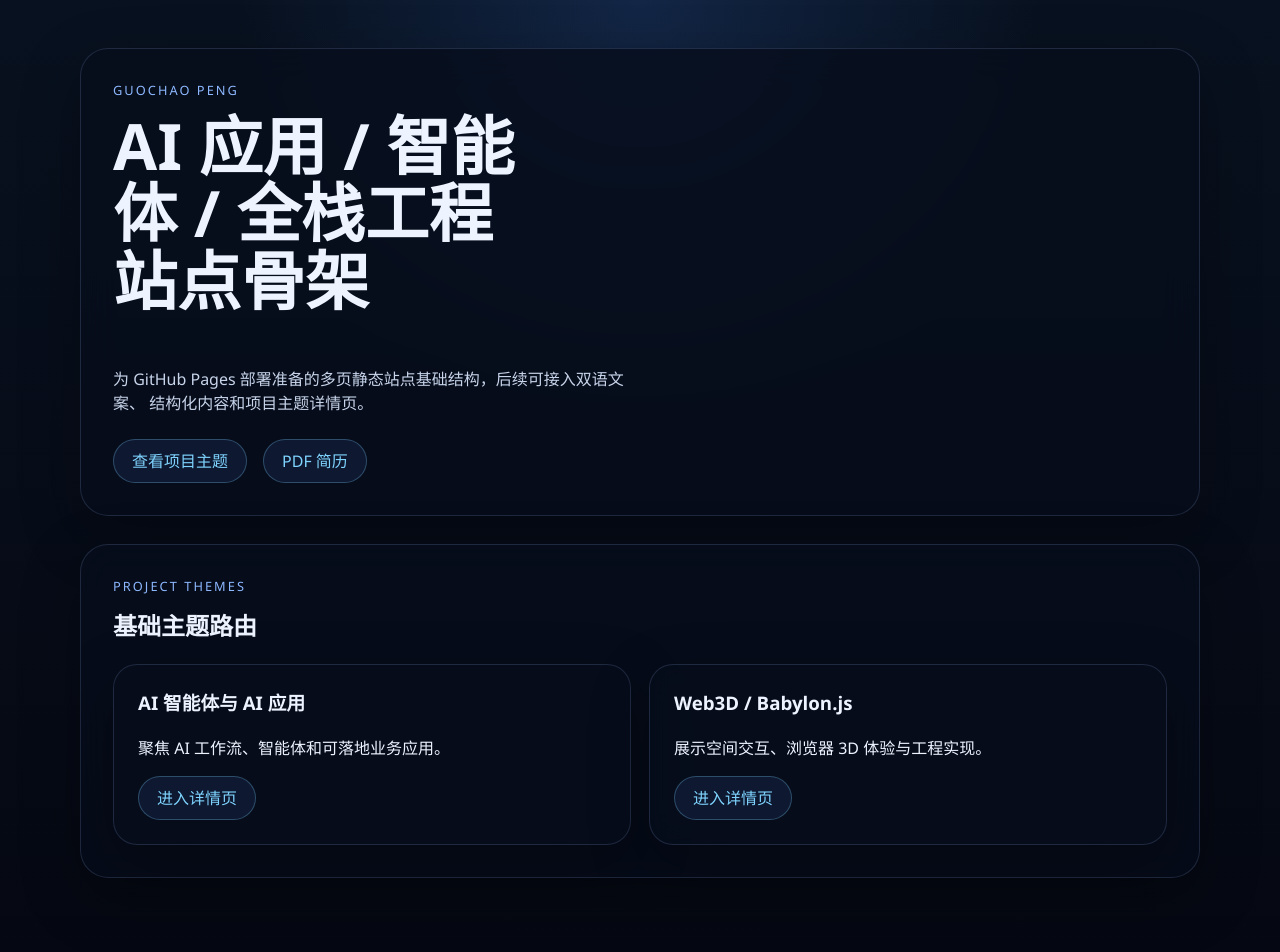
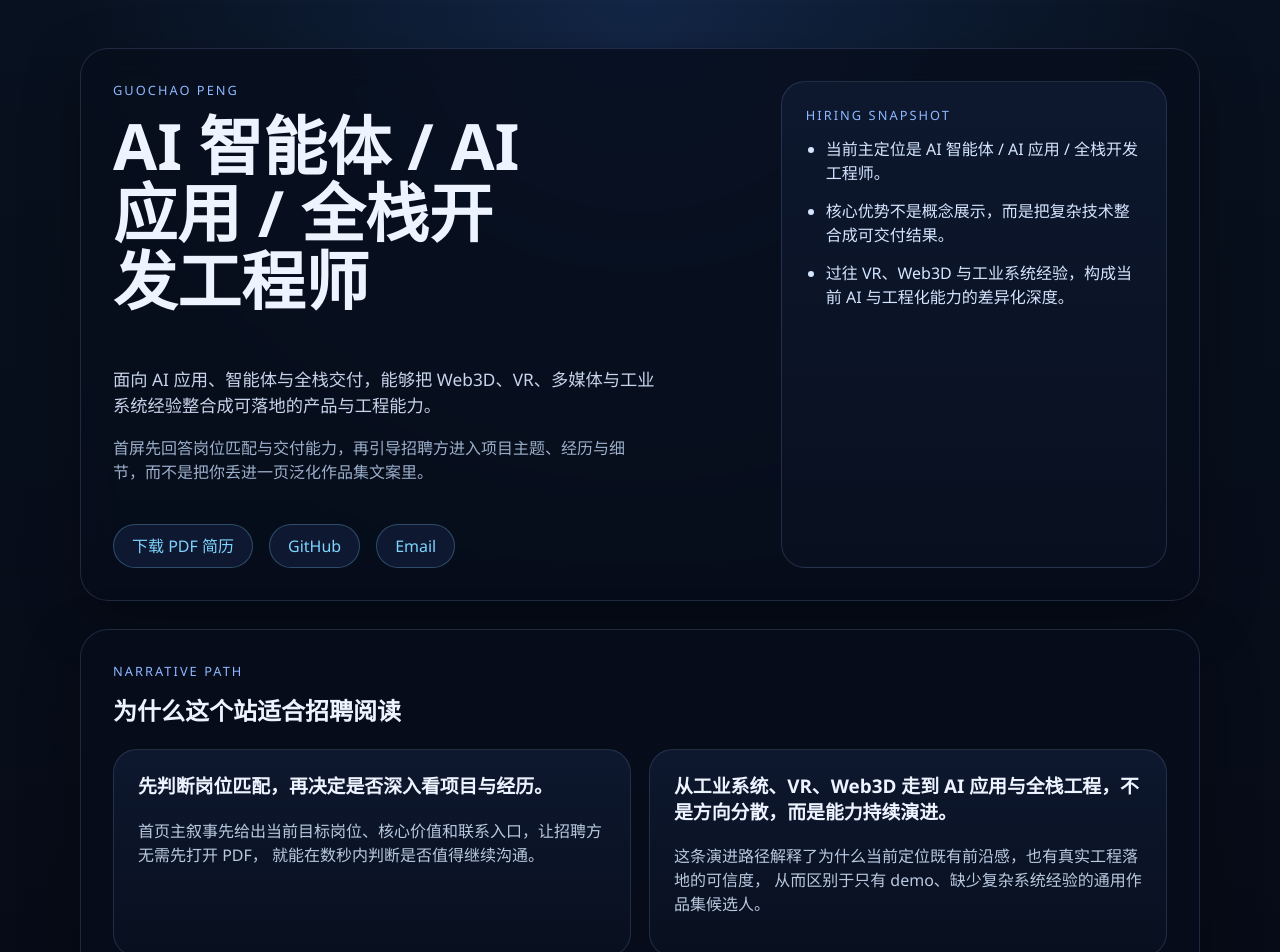
Before and after one commit to guochaopeng110-maker/personal-profile, a React (Vite) app: page / in a window 1280 px wide. Shown: the top 952 px of the page. Built offline with nearby package versions, Linux system fonts and the light colour scheme.

Commit message:
feat: deliver hiring-focused homepage narrative

```diff
--- a/src/pages/HomePage.tsx
+++ b/src/pages/HomePage.tsx
@@ -1,41 +1,91 @@
 import { Link } from "react-router-dom";
 
-const themes = [
+const themeHighlights = [
   {
     slug: "ai-agents",
     title: "AI 智能体与 AI 应用",
-    summary: "聚焦 AI 工作流、智能体和可落地业务应用。",
+    summary: "把智能体、工作流与业务场景结合成可落地的产品能力。",
   },
   {
     slug: "web3d",
     title: "Web3D / Babylon.js",
-    summary: "展示空间交互、浏览器 3D 体验与工程实现。",
+    summary: "用浏览器 3D、空间叙事和交互工程建立技术辨识度。",
   },
+];
+
+const hiringSignals = [
+  "当前主定位是 AI 智能体 / AI 应用 / 全栈开发工程师。",
+  "核心优势不是概念展示，而是把复杂技术整合成可交付结果。",
+  "过往 VR、Web3D 与工业系统经验，构成当前 AI 与工程化能力的差异化深度。",
 ];
 
 export function HomePage() {
   return (
     <main className="page-shell">
-      <section className="hero">
-        <p className="eyebrow">Guochao Peng</p>
-        <h1>AI 应用 / 智能体 / 全栈工程站点骨架</h1>
-        <p className="lede">
-          为 GitHub Pages 部署准备的多页静态站点基础结构，后续可接入双语文案、
-          结构化内容和项目主题详情页。
-        </p>
-        <div className="actions">
-          <a href="#themes">查看项目主题</a>
-          <a href={`${import.meta.env.BASE_URL}docs/MyResume.pdf`}>PDF 简历</a>
+      <section className="hero hero-grid">
+        <div className="hero-copy">
+          <p className="eyebrow">Guochao Peng</p>
+          <h1>AI 智能体 / AI 应用 / 全栈开发工程师</h1>
+          <p className="lede">
+            面向 AI 应用、智能体与全栈交付，能够把 Web3D、VR、多媒体与工业系统经验整合成可落地的产品与工程能力。
+          </p>
+          <p className="supporting-copy">
+            首屏先回答岗位匹配与交付能力，再引导招聘方进入项目主题、经历与细节，而不是把你丢进一页泛化作品集文案里。
+          </p>
+          <div className="actions">
+            <a href={`${import.meta.env.BASE_URL}docs/MyResume.pdf`}>
+              下载 PDF 简历
+            </a>
+            <a href="https://github.com/guochaopeng110-maker">GitHub</a>
+            <a href="mailto:guochaopeng110maker@gmail.com">Email</a>
+          </div>
+        </div>
+
+        <aside className="hero-panel" aria-label="核心招聘信号">
+          <p className="eyebrow">Hiring Snapshot</p>
+          <ul className="signal-list">
+            {hiringSignals.map((signal) => (
+              <li key={signal}>{signal}</li>
+            ))}
+          </ul>
+        </aside>
+      </section>
+
+      <section className="section narrative-section">
+        <div className="section-heading">
+          <p className="eyebrow">Narrative Path</p>
+          <h2>为什么这个站适合招聘阅读</h2>
+        </div>
+        <div className="narrative-grid">
+          <article className="narrative-card">
+            <h3>先判断岗位匹配，再决定是否深入看项目与经历。</h3>
+            <p>
+              首页主叙事先给出当前目标岗位、核心价值和联系入口，让招聘方无需先打开 PDF，
+              就能在数秒内判断是否值得继续沟通。
+            </p>
+          </article>
+          <article className="narrative-card">
+            <h3>
+              从工业系统、VR、Web3D 走到 AI 应用与全栈工程，不是方向分散，而是能力持续演进。
+            </h3>
+            <p>
+              这条演进路径解释了为什么当前定位既有前沿感，也有真实工程落地的可信度，
+              从而区别于只有 demo、缺少复杂系统经验的通用作品集候选人。
+            </p>
+          </article>
         </div>
       </section>
 
       <section id="themes" className="section">
         <div className="section-heading">
           <p className="eyebrow">Project Themes</p>
-          <h2>基础主题路由</h2>
+          <h2>优先浏览的项目主题</h2>
+          <p className="section-intro">
+            如果招聘方已经确认岗位方向，可以从这里继续下钻，查看最能代表当前能力结构的主题案例。
+          </p>
         </div>
         <div className="card-grid">
-          {themes.map((theme) => (
+          {themeHighlights.map((theme) => (
             <article key={theme.slug} className="card">
               <h3>{theme.title}</h3>
               <p>{theme.summary}</p>
--- a/src/styles.css
+++ b/src/styles.css
@@ -58,6 +58,27 @@ a:hover {
   margin-bottom: 28px;
 }
 
+.hero-grid {
+  display: grid;
+  grid-template-columns: minmax(0, 1.5fr) minmax(280px, 0.9fr);
+  gap: 24px;
+  align-items: stretch;
+}
+
+.hero-copy {
+  display: flex;
+  flex-direction: column;
+}
+
+.hero-panel,
+.narrative-card {
+  border: 1px solid rgba(160, 194, 255, 0.16);
+  border-radius: 24px;
+  background:
+    linear-gradient(180deg, rgba(14, 25, 48, 0.94), rgba(9, 17, 32, 0.92));
+  padding: 24px;
+}
+
 .section-heading {
   margin-bottom: 20px;
 }
@@ -87,6 +108,13 @@ h1 {
 .lede {
   max-width: 56ch;
   color: #c7d4ea;
+  font-size: 1.08rem;
+}
+
+.supporting-copy,
+.section-intro {
+  max-width: 58ch;
+  color: #9db0cb;
 }
 
 .actions {
@@ -107,6 +135,35 @@ h1 {
   border-radius: 999px;
   border: 1px solid rgba(127, 212, 255, 0.28);
   background: rgba(18, 31, 59, 0.72);
+}
+
+.signal-list {
+  margin: 0;
+  padding-left: 20px;
+  color: #d5e5ff;
+}
+
+.signal-list li + li {
+  margin-top: 14px;
+}
+
+.narrative-section {
+  margin-bottom: 28px;
+}
+
+.narrative-grid {
+  display: grid;
+  grid-template-columns: repeat(2, minmax(0, 1fr));
+  gap: 18px;
+}
+
+.narrative-card h3 {
+  font-size: 1.18rem;
+  line-height: 1.35;
+}
+
+.narrative-card p {
+  color: #b9c9e0;
 }
 
 .card-grid {
@@ -137,4 +194,9 @@ h1 {
     padding: 24px;
     border-radius: 22px;
   }
+
+  .hero-grid,
+  .narrative-grid {
+    grid-template-columns: 1fr;
+  }
 }
```
Also changed, not shown: 1 other file (tests, documents, lock files or other folders).
